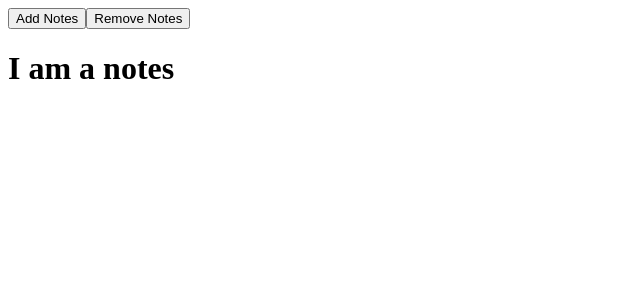
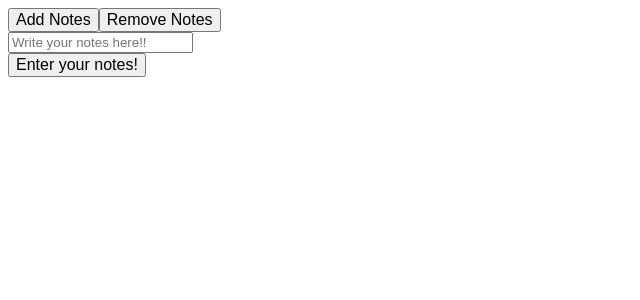
Before and after one commit to djd6621/my-notes, a React (Create React App) app: page / in a window 1280 px wide. Both pictures are taken after a click on the button "Add Notes". Shown: the top 300 px of the page, without its empty margins (0-640 px from the left). Built offline with nearby package versions, Linux system fonts and the light colour scheme.

Commit message:
Added some notes functionality

```diff
--- /dev/null
+++ b/public/index.css
@@ -0,0 +1,3 @@
+#b1, #b2, #b3 {
+  font-size: 16px;
+}
--- a/public/index.html
+++ b/public/index.html
@@ -5,6 +5,7 @@
     <meta name="viewport" content="width=device-width, initial-scale=1" />
     <meta name="theme-color" content="#000000" />
     <title>MyNotes</title>
+    <link rel="stylesheet" type="text/css" href="%PUBLIC_URL%/index.css">
   </head>
   <body>
     <noscript>You need to enable JavaScript to run this app.</noscript>
--- a/src/App.js
+++ b/src/App.js
@@ -35,39 +35,6 @@
 //
 // export default App;
 
-// import React, {Component} from "react"
-//
-// class App extends Component {
-//   constructor() {
-//     super()
-//     this.state = {
-//       firstName: "",
-//       lastName: ""
-//     }
-//     this.handleChange = this.handleChange.bind(this)
-//   }
-//
-//   handleChange(event) {
-//       const {name, value} = event.target;
-//     this.setState({
-//       [name]: value
-//     })
-//   }
-//
-//   render() {
-//     return (
-//         <div>
-//           <input type="text" name="firstName" placeholder="first name" onChange={this.handleChange}/>
-//           <br/>
-//           <input type="text" name="lastName" placeholder="last name" onChange={this.handleChange}/>
-//           <h1>{this.state.firstName} {this.state.lastName}</h1>
-//         </div>
-//     )
-//   }
-// }
-//
-// export default App
-
 import React, {Component} from "react";
 import Notes from "./Notes";
 
@@ -92,10 +59,12 @@ class App extends Component {
             } else {
                 let newComp;
                 if (prevState.notes.length === 0) {
-                    return {notes: [<Notes/>]}
+                    return {notes: [<Notes key="0"/>]}
                 } else {
                     newComp = prevState.notes.map(comps => comps);
-                    newComp.push(<Notes/>);
+                    const lastNotes = newComp[newComp.length - 1];
+                    const newKey = lastNotes.key + 1;
+                    newComp.push(<Notes key={newKey}/>);
                     return {notes: newComp}
                 }
             }
--- a/src/Notes.js
+++ b/src/Notes.js
@@ -5,14 +5,48 @@ class Notes extends Component {
     constructor(props) {
         super(props);
         this.state = {
-
-        }
+            text: ""
+        };
+        this.handleChange = this.handleChange.bind(this);
+        this.handleSubmit = this.handleSubmit.bind(this);
     }
 
+    handleChange(event) {
+        const {value} = event.target;
+        this.setState({
+            text: value,
+            submit: false
+        })
+    }
+
+    handleSubmit() {
+        this.setState(prevState => {
+            const {text} = prevState;
+            return {
+                text: text,
+                submit: true
+            }
+        })
+
+    }
+
+
     render() {
+        let render;
+        const notes = this.state.submit ? this.state.text : "";
+        if(this.state.submit) {
+            render = <div>{notes}</div>;
+        } else {
+            render =
+                <div>
+                    <input type="text" name="notes" placeholder="Write your notes here!!" onChange={this.handleChange} />
+                    <br/>
+                    <button id="b3" type="button" onClick={this.handleSubmit}>Enter your notes!</button>
+                </div>
+        }
         return (
             <div>
-                <h1>I am a notes</h1>
+                {render}
             </div>
         )
     }
--- a/src/index.css
+++ /dev/null
@@ -1,12 +0,0 @@
-body {
-  margin: 0;
-  font-family: -apple-system, BlinkMacSystemFont, "Segoe UI", "Roboto", "Oxygen",
-    "Ubuntu", "Cantarell", "Fira Sans", "Droid Sans", "Helvetica Neue",
-    sans-serif;
-  -webkit-font-smoothing: antialiased;
-  -moz-osx-font-smoothing: grayscale;
-}
-
-#b1, #b2 {
-  font-size: 48px;
-}
```
